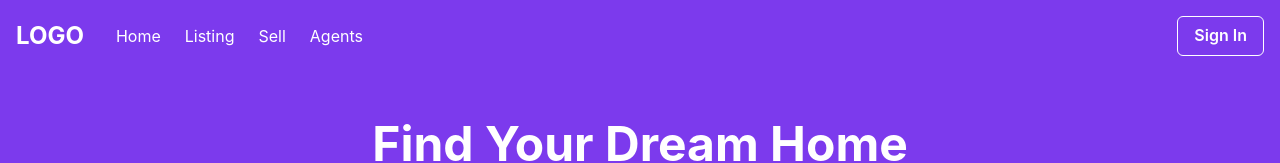
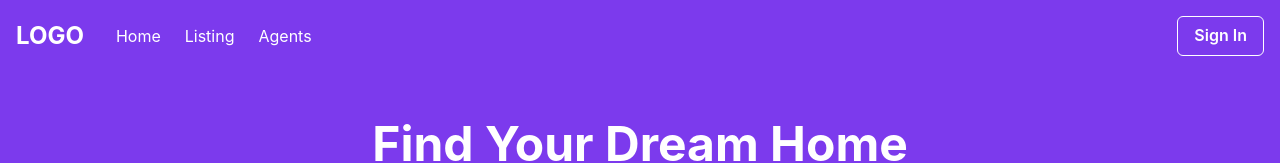
Before and after one commit to bittricky/rentals, a React (Vite) app in the folder packages/web/: page / in a window 1280 px wide. Shown: the top 163 px of the page. Built offline with nearby package versions, Linux system fonts and the light colour scheme; no server answers.

Commit message:
fix(page): remove links to the sell page

```diff
--- a/packages/web/src/App.tsx
+++ b/packages/web/src/App.tsx
@@ -27,7 +27,6 @@ function App() {
             </ProtectedRoute>
           }
         />
-        <Route path="/sell" element={<div>Sell Page</div>} />
       </Routes>
     </Layout>
   );
--- a/packages/web/src/components/Layout/Header.tsx
+++ b/packages/web/src/components/Layout/Header.tsx
@@ -22,9 +22,6 @@ export default function Header() {
               </Link>
               <Link to="/listings">
                 <Text>Listing</Text>
-              </Link>
-              <Link to="/sell">
-                <Text>Sell</Text>
               </Link>
               <Link to="/agents">
                 <Text>Agents</Text>
```
